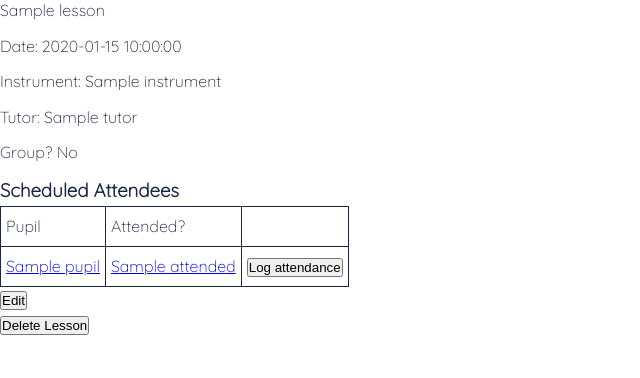
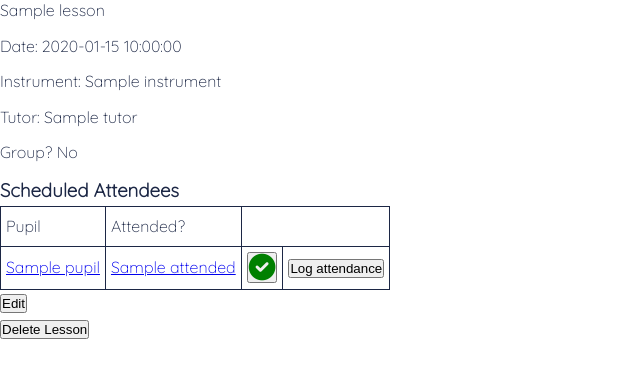
Before and after one commit to heathercking/CodeClan_Project1__Planaband, a Flask app: page /lessons/1 in a window 1280 px wide. Shown: the part 182-560 px from the top of the page, without its empty margins (0-640 px from the left). Run offline with Flask 2, Linux system fonts and the light colour scheme; a database or web service that is not in the repository returns one stand-in record (values such as "Sample title"); some libraries are stand-ins or nearby versions.

Commit message:
adds mark-attended button to lesson page, with image of cross or tick as button
can now single click to mark pupil attendance whilst on the lesson page, but image is sitting over top of original button, need to hide the button

```diff
--- a/controllers/attendance_controller.py
+++ b/controllers/attendance_controller.py
@@ -69,4 +69,4 @@ def mark_attended(id):
     attendance = attendance_repository.select(id)
     attendance.mark_attended()
     attendance_repository.update(attendance)
-    return redirect('/attendances')
+    return redirect(request.referrer)
--- a/templates/base.html
+++ b/templates/base.html
@@ -8,6 +8,7 @@
 
     <title>Planaband</title>
 
+    <link rel="stylesheet" href="https://cdnjs.cloudflare.com/ajax/libs/font-awesome/6.0.0-beta2/css/all.min.css" integrity="sha512-YWzhKL2whUzgiheMoBFwW8CKV4qpHQAEuvilg9FAn5VJUDwKZZxkJNuGM4XkWuk94WCrrwslk8yWNGmY1EduTA==" crossorigin="anonymous" referrerpolicy="no-referrer" />
     <link rel="stylesheet" href="{{ url_for('static', filename='css/layouts.css') }}">
     <link rel="stylesheet" href="{{ url_for('static', filename='css/style.css') }}">
     <link rel="stylesheet" href="{{ url_for('static', filename='css/base.css') }}">
--- a/templates/lessons/show.html
+++ b/templates/lessons/show.html
@@ -26,6 +26,16 @@
                     <td><a href="/pupils/{{ attendance.pupil.id }}">{{ attendance.pupil.name }}</a></td>
                     <td><a href="/attendances/{{ attendance.id }}/edit">{{ attendance.attended }}</td>
                     <td>
+                        <form action="/attendances/{{ attendance.id }}/attended" method="POST">
+                            {% if attendance.attended == False %}
+                                <button class="attended-btn"><i class="far fa-times-circle fa-2x"></i></button>
+                            {% else %}
+                                <button class="attended-btn"><i class="fas fa-check-circle fa-2x" style="color:green"></i></button>
+                            {% endif %}
+
+                        </form>
+                    </td>
+                    <td>
                         <button type="submit">Log attendance</button>
                     </td>
                 </tr>
```
